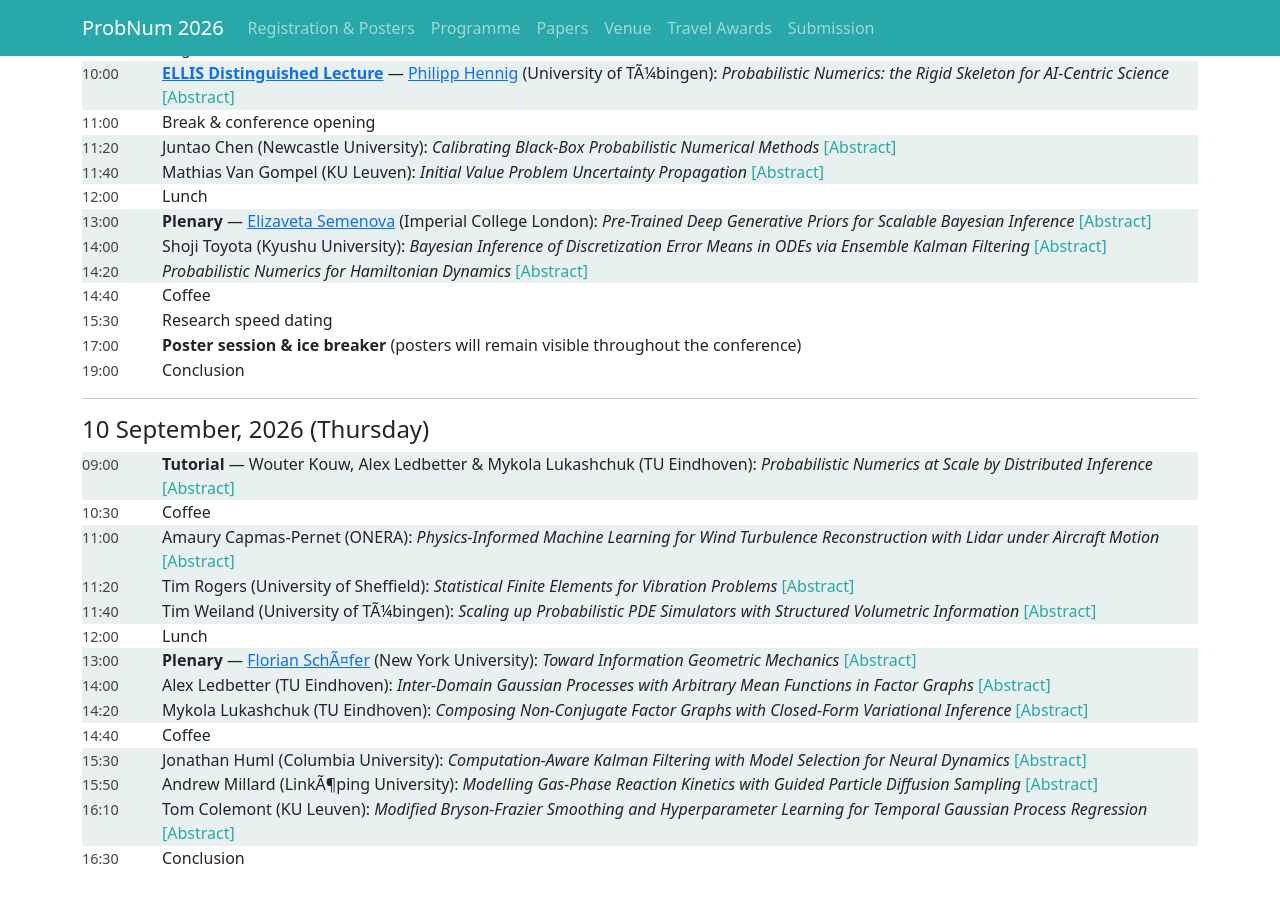
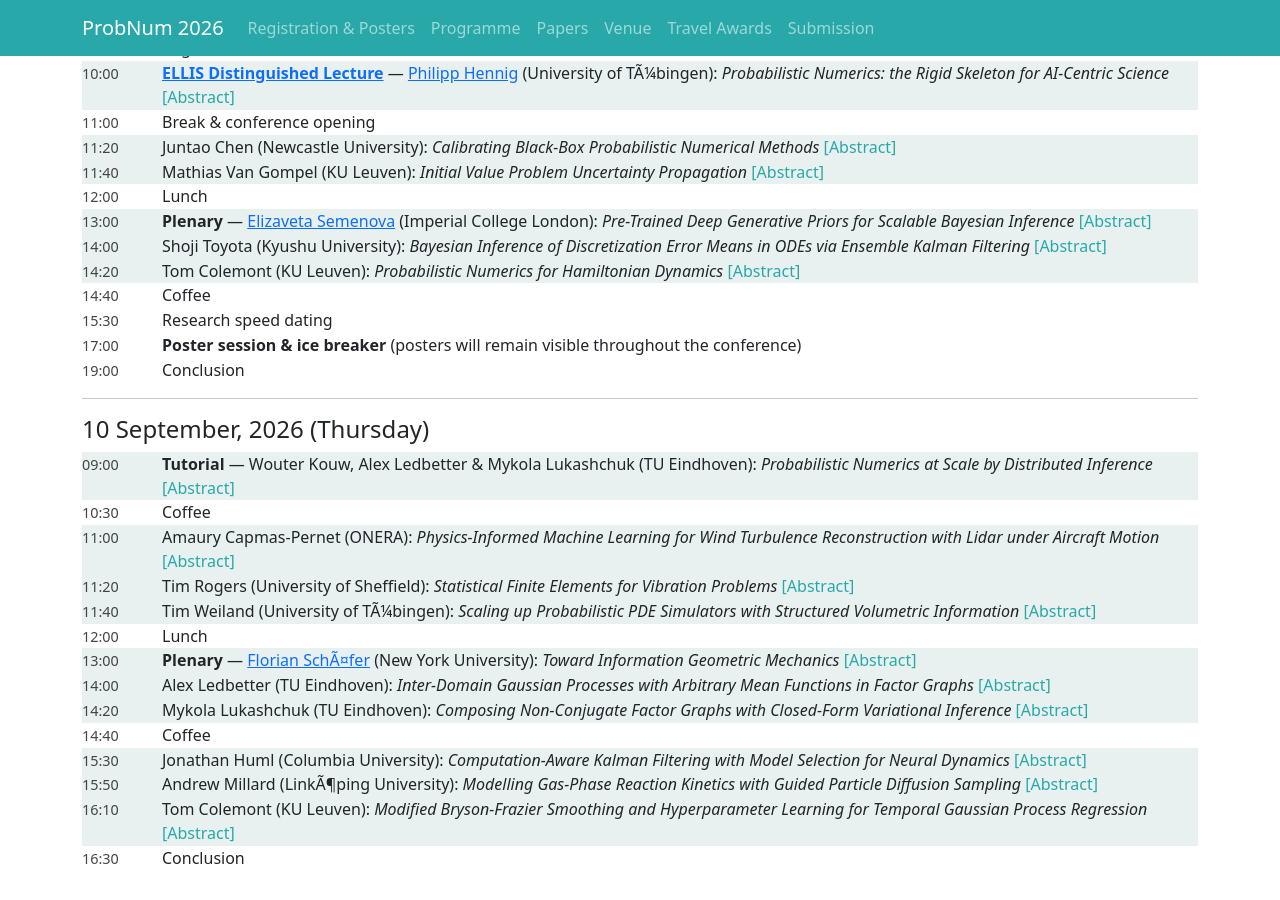
Before and after one commit to probnum2026/probnum2026.github.io, a Jekyll site: the page built from program.md, in a window 1280 px wide and 900 px high, scrolled down 481 px. Built offline with Jekyll 4.4.1, drawn with Linux system fonts in a browser that asks for light colours; nearby versions of some CDN libraries.

Commit message:
add speaker info

```diff
--- a/program.md
+++ b/program.md
@@ -22,7 +22,7 @@ The conference will be held at the Lappeenranta Campus of LUT University (<a hre
 <div class="entry session"><span class="time">13:00</span><strong>Plenary</strong> &mdash; <a href="https://www.elizaveta-semenova.com/">Elizaveta Semenova</a> (Imperial College London): <i>Pre-Trained Deep Generative Priors for Scalable Bayesian Inference</i> <details class="abstract"><summary>Abstract</summary><p>This talk will trace the evolution of pre-trained generative priors for Bayesian inference. I will begin with PriorVAE, which uses variational autoencoders to learn efficient representations of spatial Gaussian process priors for use within MCMC. I will then discuss PriorCVAE, which extends this idea by conditioning on prior hyperparameters, allowing them to be inferred jointly with the corresponding process realisations. I will next present deepRV, a decoder-only neural surrogate for Gaussian process prior sampling, designed to make prior encoding more efficient and scalable. Finally, I will discuss SMRS, the Surrogate Model Reporting Standard, motivated by broader challenges around the evaluation and reporting of surrogate models. Together, these works illustrate both the promise of pre-trained generative surrogates for Bayesian inference and the importance of assessing and reporting their approximations carefully.
 </p></details> </div>
 <div class="entry session"><span class="time">14:00</span>Shoji Toyota (Kyushu University): <i>Bayesian Inference of Discretization Error Means in ODEs via Ensemble Kalman Filtering</i> <details class="abstract"><summary>Abstract</summary><p>We propose a Bayesian framework to quantify discretization errors in numerical solutions of ODE models based on observational data. The discretization error is modeled as a random variable, and its mean&mdash;referred to as the discretization error mean&mdash;is inferred from the observations. By introducing a Markov prior on the temporal evolution of the discretization error mean, we formulate the problem as a state-space model with a linear Gaussian observation process, which enables efficient inference via the Ensemble Kalman Filter. We also propose a specific form of a Markov prior motivated by classical discretization error analysis, in which global errors accumulate from local errors. It depends on a step size of a numerical solver, and we establish its convergence rate in probability as the step size tends to zero. Numerical experiments on the pendulum system and the FitzHugh&ndash;Nagumo model demonstrate the effectiveness of the proposed approach.</p></details></div>
-<div class="entry session"><span class="time">14:20</span><i>Probabilistic Numerics for Hamiltonian Dynamics</i> <details class="abstract"><summary>Abstract</summary><p>Many ordinary differential equations (ODEs) encountered in science originate from physical principles that contain substantially more structure than the ODE alone. In particular, Hamiltonian systems arise from variational principles, possess a symplectic structure, and exhibit conservation laws induced by symmetries. Standard probabilistic ODE solvers, that typically condition on the residual of the ODE, can overlook this additional physical information. In this paper, we focus on Hamiltonian dynamics, we revisit variational integrators and propose a probabilistic-numerical extension, based on a physics-informed prior. Furthermore, we discuss the symmetry-based Bayesian ODE framework of Wang et al. (2020), clarifying the role of integrability in Hamiltonian systems and the related Lie-algebra structure in defining Bayesian formulations.</p></details></div>
+<div class="entry session"><span class="time">14:20</span>Tom Colemont (KU Leuven): <i>Probabilistic Numerics for Hamiltonian Dynamics</i> <details class="abstract"><summary>Abstract</summary><p>Many ordinary differential equations (ODEs) encountered in science originate from physical principles that contain substantially more structure than the ODE alone. In particular, Hamiltonian systems arise from variational principles, possess a symplectic structure, and exhibit conservation laws induced by symmetries. Standard probabilistic ODE solvers, that typically condition on the residual of the ODE, can overlook this additional physical information. In this paper, we focus on Hamiltonian dynamics, we revisit variational integrators and propose a probabilistic-numerical extension, based on a physics-informed prior. Furthermore, we discuss the symmetry-based Bayesian ODE framework of Wang et al. (2020), clarifying the role of integrability in Hamiltonian systems and the related Lie-algebra structure in defining Bayesian formulations.</p></details></div>
 <div class="entry"><span class="time">14:40</span>Coffee</div>
 <div class="entry"><span class="time">15:30</span>Research speed dating</div>
 <div class="entry"><span class="time">17:00</span><strong>Poster session & ice breaker </strong> (posters will remain visible throughout the conference)</div>
```
